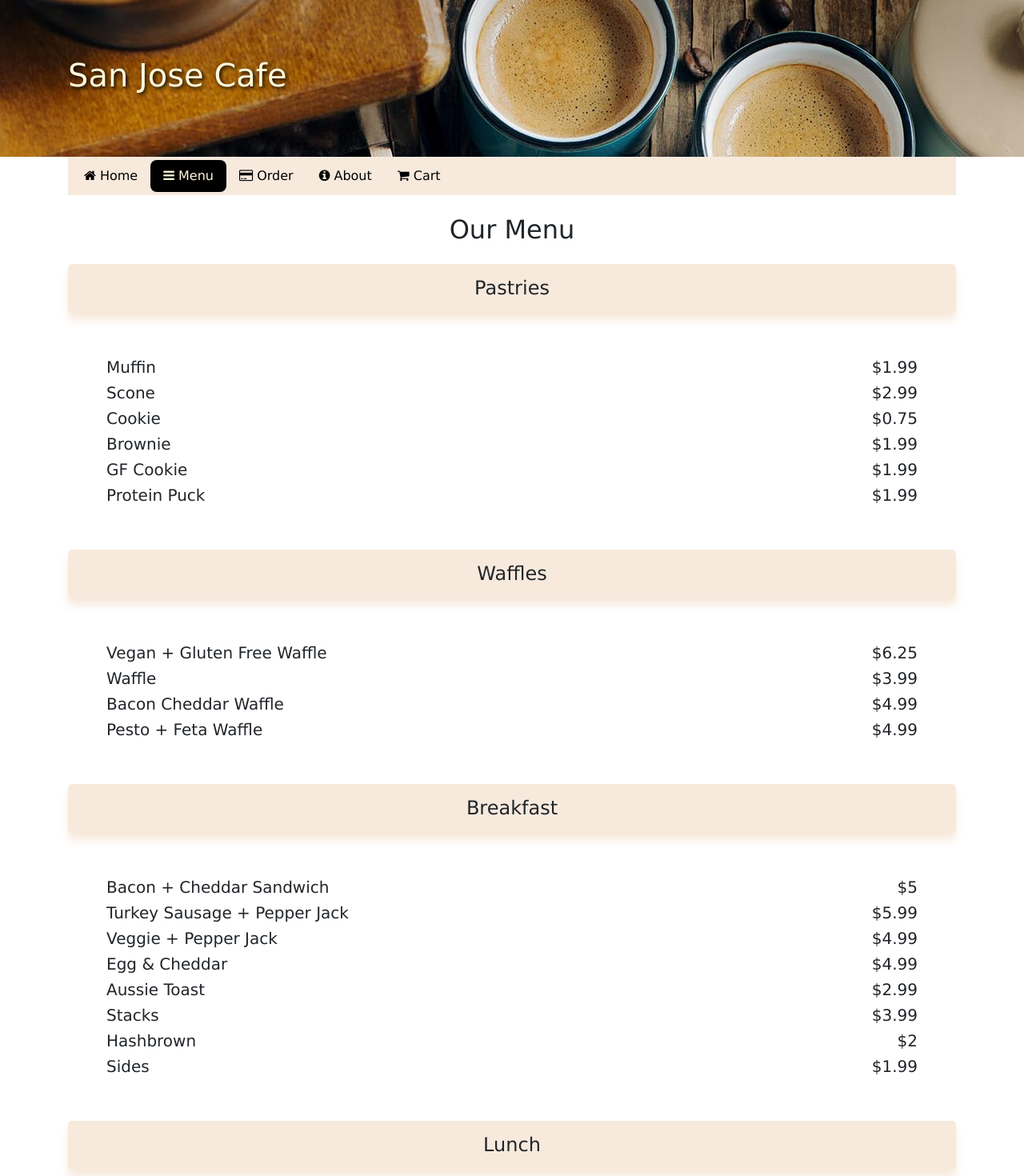
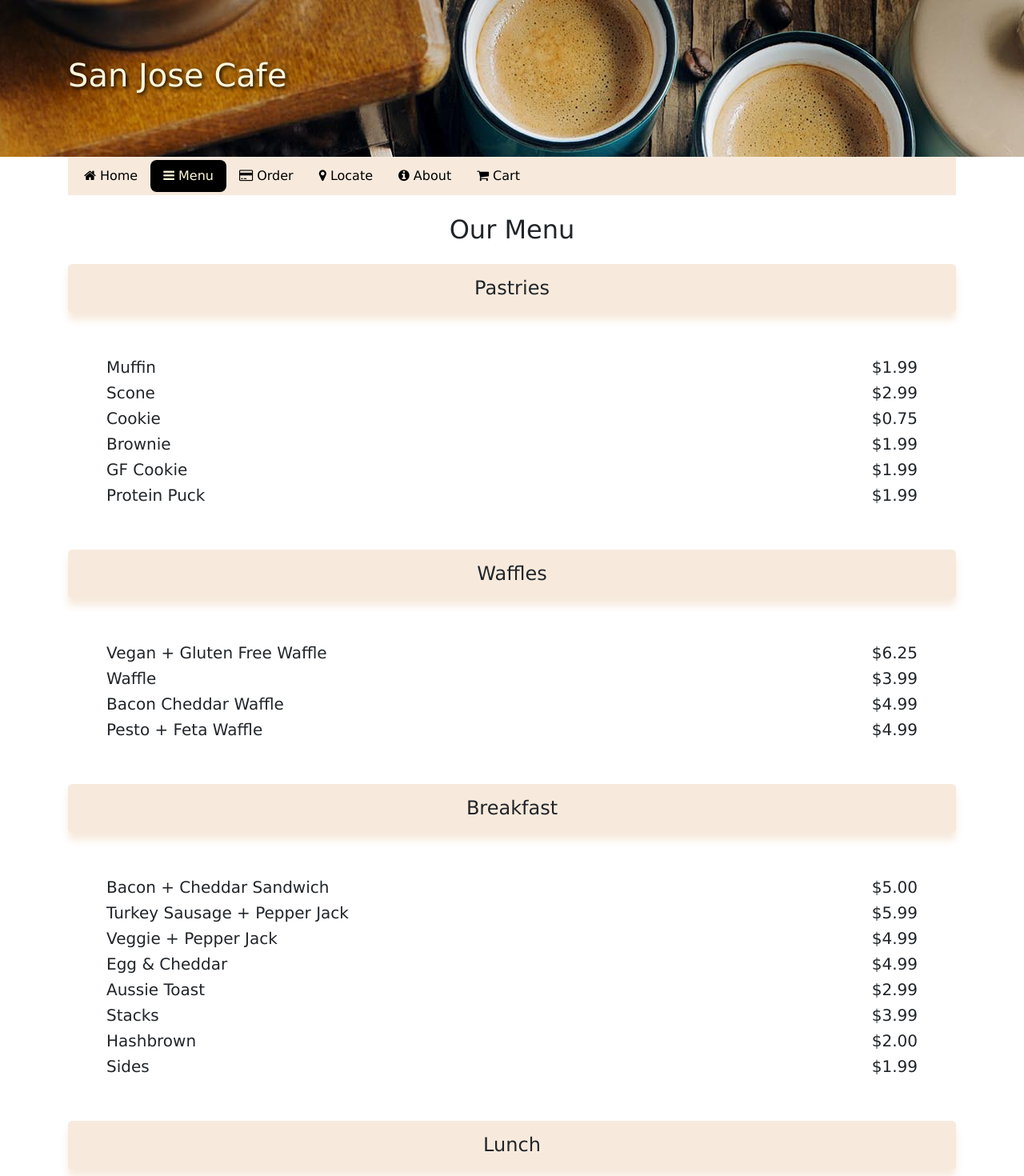
Before and after one commit to mnajjar2008/cafereact, a React (Create React App) app: page /menu in a window 1280 px wide. Shown: the top 1470 px of the page at 80% size. Built offline with nearby package versions, Linux system fonts and the light colour scheme.

Commit message:
price format fixed, navigation adjustments

```diff
--- a/src/components/HeaderComponent.js
+++ b/src/components/HeaderComponent.js
@@ -32,7 +32,17 @@ function Header(props) {
                             <i className="fa fa-credit-card" aria-hidden="true" /> Order
                         </NavLink>
                     </NavItem>
-
+                    <NavItem>
+                        <NavLink
+                            className="nav-link"
+                            to={{
+                                pathname: 'https://www.google.com/maps/place/1141+Ringwood+Ct,+San+Jose,+CA+95131/@37.3944727,-121.8700569,14z/data=!4m5!3m4!1s0x808fcc03b0824993:0x1eadae59bcdf95d7!8m2!3d37.3927107!4d-121.8941903?hl=en&authuser=0',
+                            }}
+                            target="_blank"
+                        >
+                            <i className="fa fa-map-marker" aria-hidden="true" /> Locate
+                        </NavLink>
+                    </NavItem>
                     <NavItem>
                         <NavLink className="nav-link" to="/about">
                             <i className="fa fa-info-circle" aria-hidden="true" /> About
--- a/src/components/MainComponent.js
+++ b/src/components/MainComponent.js
@@ -29,7 +29,7 @@ class Main extends Component {
                     <Route path="/cart" component={Cart} />
                     <Route path="/home" component={Home} />
                     <Route path="/menu" render={() => <Menu items={this.state.items} />} />
-                    <Route path="/order" render={() => <Order items={this.state.items} />} />
+                    <Route exact path="/order" render={() => <Order items={this.state.items} />} />
                     <Route path="/about" component={About} />
                     <Route path="/:category" component={Ordercategory} />
                     <Redirect to="/home" />
--- a/src/components/MenuComponent.js
+++ b/src/components/MenuComponent.js
@@ -5,7 +5,7 @@ function Rendercategoryitem(props) {
         return (
             <div key={item.id} className="d-flex justify-content-between">
                 <h5>{item.name}</h5>
-                <h5>${item.price}</h5>
+                <h5>${item.price.toFixed(2)}</h5>
             </div>
         );
     });
--- a/src/components/OrderComponent.js
+++ b/src/components/OrderComponent.js
@@ -9,7 +9,7 @@ function Rendercard(props) {
                 <div key={item.id} className="card">
                     <div className="card-header justify-content-between d-flex">
                         <h6>{item.name}</h6>
-                        <h6>${item.price}</h6>
+                        <h6>${item.price.toFixed(2)}</h6>
                     </div>
                     <figure className="card-body">
                         <img src={item.image} alt={item.name} />
```
